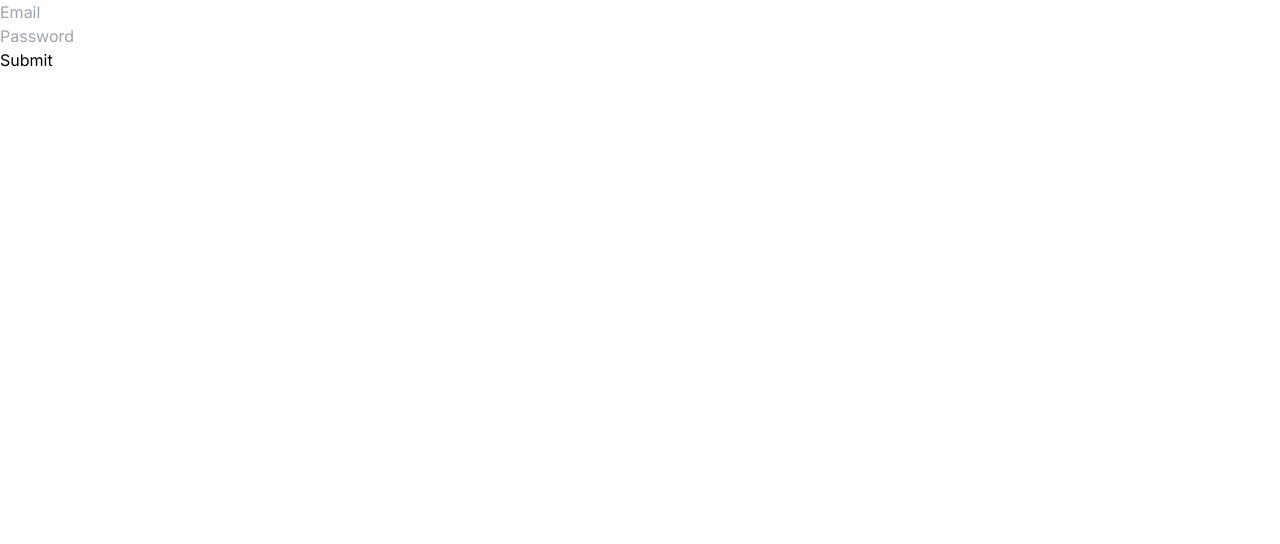
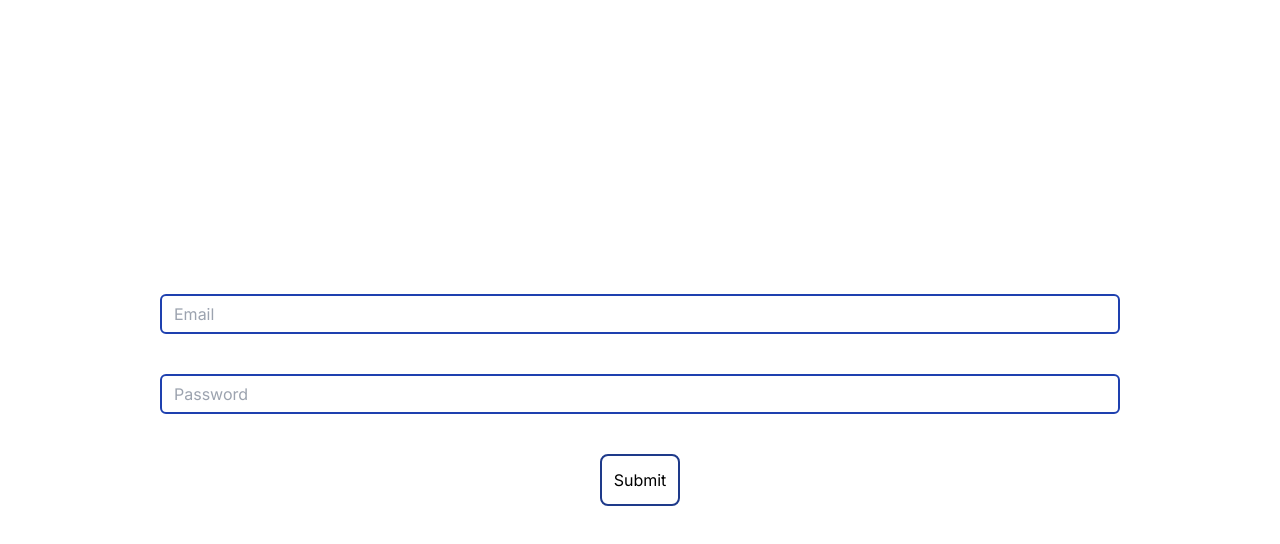
Before and after one commit to ndknitor/nextts-template, a Next.js app: page / in a window 1280 px wide. Shown: the top 544 px of the page. Built offline with nearby package versions, Linux system fonts and the light colour scheme.

Commit message:
Example form validation

```diff
--- a/app/client.tsx
+++ b/app/client.tsx
@@ -18,12 +18,24 @@ export function ValidationTesting() {
             .default("")
     });
     return (
-        <Validation schema={request} onSubmit={(e) => {
-            toast.success(e.email);
-        }}>
-            <ValidationInput type='text' name='email' placeholder='Email' />
-            <ValidationInput type='password' name='password' placeholder='Password' />
-            <button type='submit'>Submit</button>
-        </Validation>
+        <div className='w-full max-h-screen'>
+            <Validation schema={request} onSubmit={(e) => {
+                toast.success(e.email);
+            }}>
+                <div className='flex w-full h-screen items-center justify-center'>
+                    <div className='w-9/12'>
+                        <div className='h-20'>
+                            <ValidationInput className='w-full h-10 p-3 border-2 border-blue-800 rounded-md' type='text' name='email' placeholder='Email' />
+                        </div>
+                        <div className='h-20'>
+                            <ValidationInput className='w-full h-10 p-3 border-2 border-blue-800 rounded-md' type='password' name='password' placeholder='Password' />
+                        </div>
+                        <div className='flex w-full justify-center'>
+                            <button className='border-blue-900 border-2 p-3 rounded-lg' type='submit'>Submit</button>
+                        </div>
+                    </div>
+                </div>
+            </Validation>
+        </div>
     );
 }
--- a/app/server.tsx
+++ /dev/null
@@ -1,4 +0,0 @@
-interface OrderByInformation<T> {
-    orderBy: keyof T;
-    desc: boolean;
-}
--- a/components/client/HelperText.tsx
+++ b/components/client/HelperText.tsx
@@ -4,10 +4,8 @@ interface HelperTextProps {
     text?: string;
 }
 const HelperText = ({ show, text }: HelperTextProps) => {
-    const helperTextClasses = `transition-opacity duration-600 ease-in-out opacity-${show ? '100' : '0'}`;
-
     return (
-        <p className={helperTextClasses}>
+        <p className={`transition-opacity text-red-600 ease-in duration-500 opacity-${show ? '100' : '0'}`}>
             {text}
         </p>
     );
--- a/components/client/ValidationInput.tsx
+++ b/components/client/ValidationInput.tsx
@@ -10,8 +10,9 @@ function ValidationInput(props: InputHTMLAttributes<HTMLInputElement>) {
                     <input
                         {...field}
                         placeholder={props.placeholder}
-                        {...props} // Include standard HTML input props
+                        {...props}
                     />
+
                     <HelperText show={meta.touched && Boolean(meta.error)} text={meta.touched ? meta.error : ""} />
                 </>
             )}
```
Also changed, not shown: 1 other file (tests, documents, lock files or other folders).
